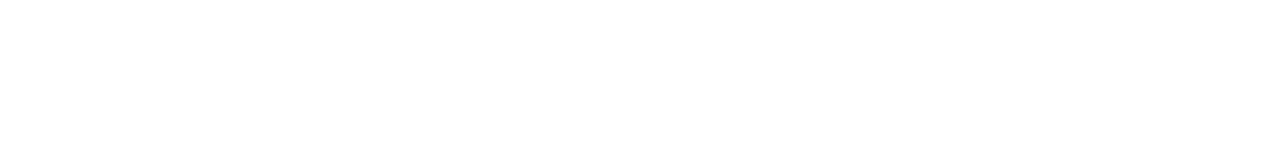
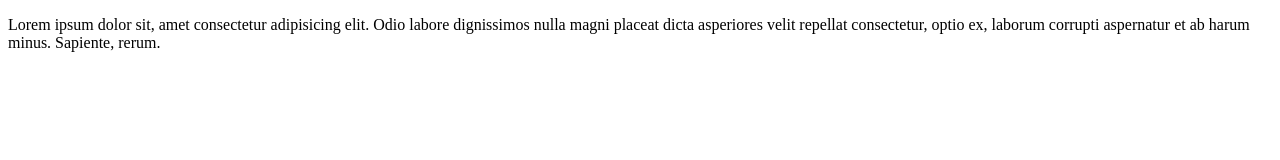
Before and after one commit to markpol10/FED, a plain HTML site: page index.html in a window 1280 px wide. Drawn offline with Linux system fonts and the light colour scheme.

Commit message:
Update index.html

```diff
--- a/index.html
+++ b/index.html
@@ -11,7 +11,9 @@
 <body>
 
 
-<div class="content"></div>
+<div class="content">
+    <p>Lorem ipsum dolor sit, amet consectetur adipisicing elit. Odio labore dignissimos nulla magni placeat dicta asperiores velit repellat consectetur, optio ex, laborum corrupti aspernatur et ab harum minus. Sapiente, rerum.</p>
+</div>
 
 
 </body>
```
